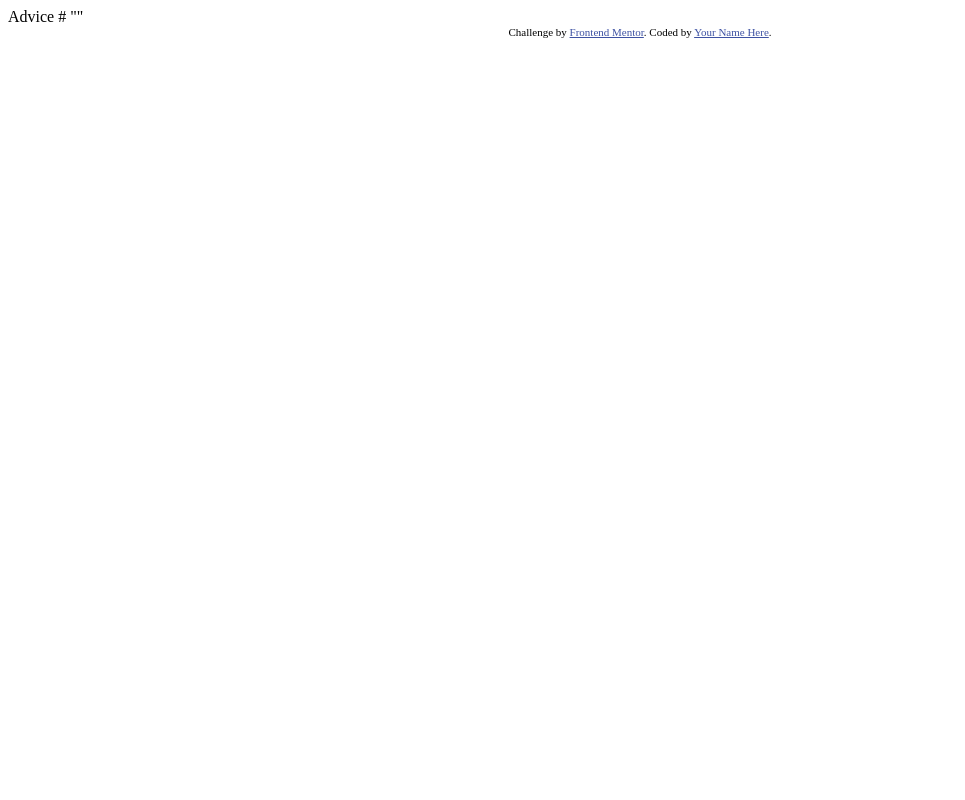
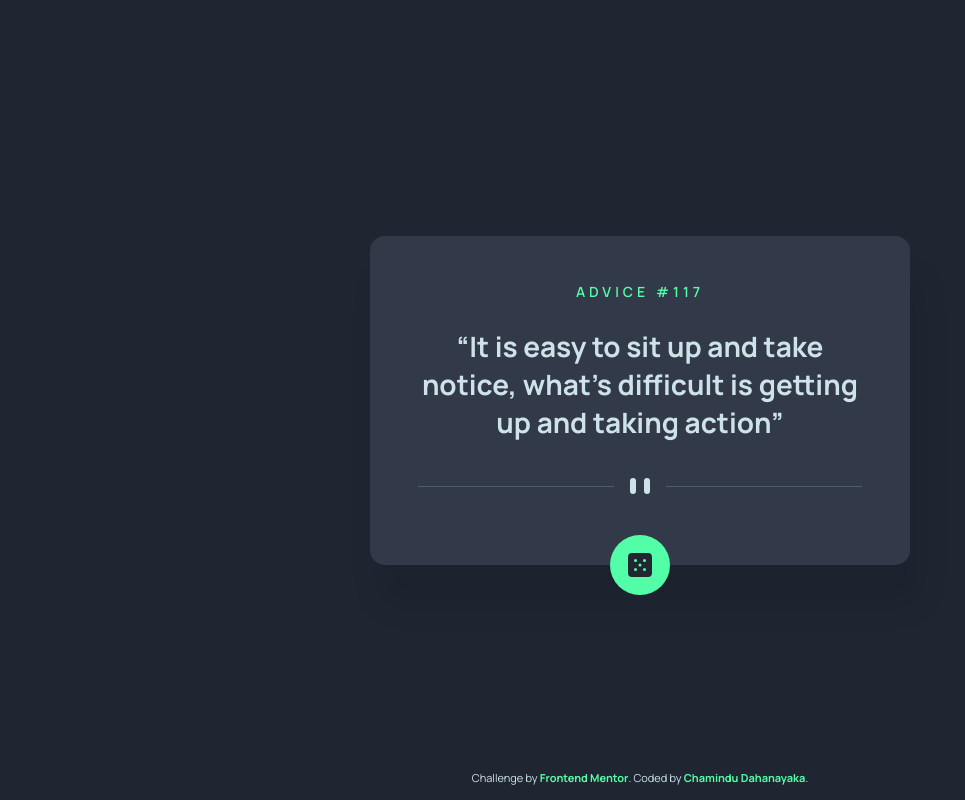
Before and after one commit to ChaminduD/Advice-generator-app, a plain HTML site: page index.html in a window 1280 px wide. Shown: the whole page, without its empty margins (0-965 px from the left). Drawn offline with Linux system fonts and the light colour scheme.

Commit message:
Modified Files

```diff
--- a/index.html
+++ b/index.html
@@ -2,27 +2,59 @@
 <html lang="en">
 <head>
   <meta charset="UTF-8">
-  <meta name="viewport" content="width=device-width, initial-scale=1.0"> <!-- displays site properly based on user's device -->
+  <meta name="viewport" content="width=device-width, initial-scale=1.0">
 
   <link rel="icon" type="image/png" sizes="32x32" href="./images/favicon-32x32.png">
+  <link rel="stylesheet" href="style.css">
+
+  <link rel="preconnect" href="https://fonts.googleapis.com">
+  <link rel="preconnect" href="https://fonts.gstatic.com" crossorigin>
+  <link href="https://fonts.googleapis.com/css2?family=Manrope:wght@200..800&display=swap" rel="stylesheet">
 
   <title>Frontend Mentor | Advice generator app</title>
-
-  <!-- Feel free to remove these styles or customise in your own stylesheet 👍 -->
-  <style>
-    .attribution { font-size: 11px; text-align: center; }
-    .attribution a { color: hsl(228, 45%, 44%); }
-  </style>
 </head>
 <body>
+  <main>
+    <h6>Advice #<span id="number">117</span></h6>
 
-  Advice #<!-- Advice ID goes here -->
+    <q id="quote">It is easy to sit up and take notice, what's difficult is getting up and taking action</q>
 
-  "<!-- Advice text goes here -->"
+    <picture>
+      <source media="(max-width: 600px)" srcset="images/pattern-divider-mobile.svg">
+      <source media="(min-width: 601px)" srcset="images/pattern-divider-desktop.svg">
+      <img src="images/pattern-divider-desktop.svg" alt="divider image">
+    </picture>
 
-  <div class="attribution">
+    <span onclick="getQuote()" class="circle"><img src="images/icon-dice.svg" alt="dice icon" id="dice"></span>
+  </main>
+
+  <footer class="attribution">
     Challenge by <a href="https://www.frontendmentor.io?ref=challenge" target="_blank">Frontend Mentor</a>.
-    Coded by <a href="#">Your Name Here</a>.
-  </div>
+    Coded by <a href="https://www.linkedin.com/in/chamindudahanayaka/">Chamindu Dahanayaka</a>.
+  </footer>
+
+  <script>
+    const apiURL = "https://api.adviceslip.com/advice";
+    const number = document.getElementById("number");
+    const quote = document.getElementById("quote");
+
+    async function getQuote(){
+      try{
+        const response = await fetch(apiURL);
+
+        if(!response.ok){
+          throw new Error("Could not fetch resource");
+        }
+
+        const data = await response.json();
+
+        number.innerHTML = data.slip.id;
+        quote.innerHTML = data.slip.advice;
+      }
+      catch(error){
+        console.error(error);
+      }
+    }
+  </script>
 </body>
 </html>
--- /dev/null
+++ b/style.css
@@ -0,0 +1,85 @@
+*{
+    margin: 0;
+    padding: 0;
+    box-sizing: border-box;
+    font-family: "Manrope", sans-serif;
+}
+body{
+    background-color: hsl(218, 23%, 16%);
+    min-height: 100vh;
+    display: flex;
+    align-items: center;
+    justify-content: center;
+    position: relative;
+}
+main{
+    text-align: center;
+    background-color: hsl(217, 19%, 24%);
+    width: 100%;
+    margin: 0 16px;
+    padding: 40px 24px 56px;
+    border-radius: 10px;
+    box-shadow: 10px 40px 30px hsla(0, 0%, 0%, 0.1);
+}
+main h6{
+    color: hsl(150, 100%, 66%);
+    text-transform: uppercase;
+    letter-spacing: 4px;
+    font-weight: 600;
+}
+main q{
+    color: hsl(193, 38%, 86%);
+    font-size: clamp(24px, 6vw, 28px);
+    font-weight: 700;
+    display: block;
+    padding: 24px 0;
+}
+picture{
+    display: block;
+}
+.circle{
+    position: absolute;
+    transform: translateX(-50%);
+    margin-top: 26px;
+    width: 60px;
+    height: 60px;
+    background-color: hsl(150, 100%, 66%);
+    border-radius: 50%;
+    cursor: pointer;
+    transition: box-shadow 0.3s ease-in;
+}
+#dice{
+    transform: translateY(18px);
+}
+span:hover{
+    box-shadow: 0 0 40px hsl(150, 100%, 66%);
+}
+.attribution{
+    font-size: 11px;
+    text-align: center;
+    position: absolute;
+    bottom: 15px;
+    color: hsl(193, 38%, 86%);
+}
+.attribution a{
+    color: hsl(150, 100%, 66%);
+    text-decoration: none;
+    font-weight: 700;
+}
+
+@media only screen and (min-width:600px){
+    main{
+        max-width: 540px;
+        padding: 46px 46px 66px;
+        border-radius: 15px;
+    }
+    main h6{
+        font-size: 14px;
+    }
+    main q{
+        padding: 26px 0 36px;
+    }
+    .circle{
+        margin-top: 36px;
+    }
+}
```
Also changed, not shown: design/active-states.jpg (deleted), design/desktop-design.jpg (deleted), design/desktop-preview.jpg (deleted), design/mobile-design.jpg (deleted), screenshot.jpeg (added), 4 other files.
